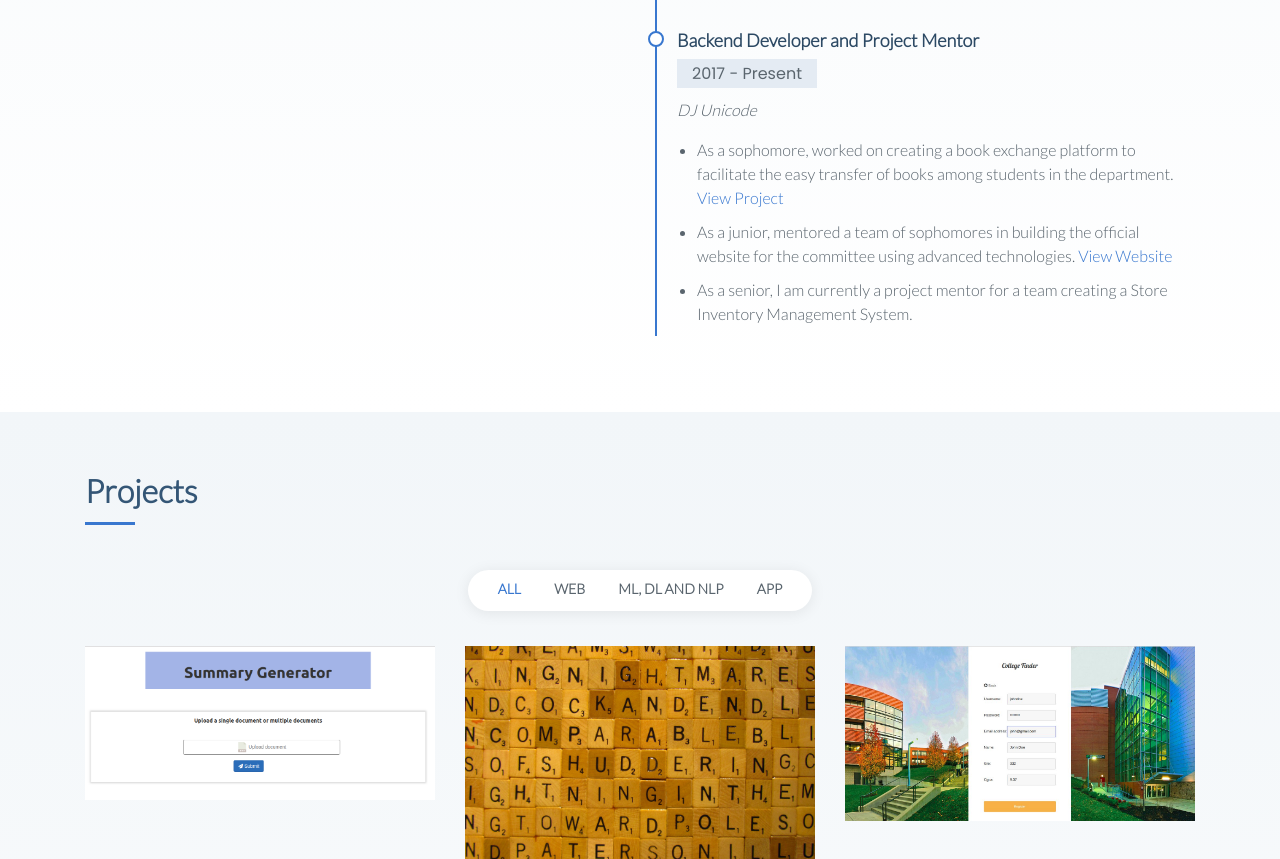
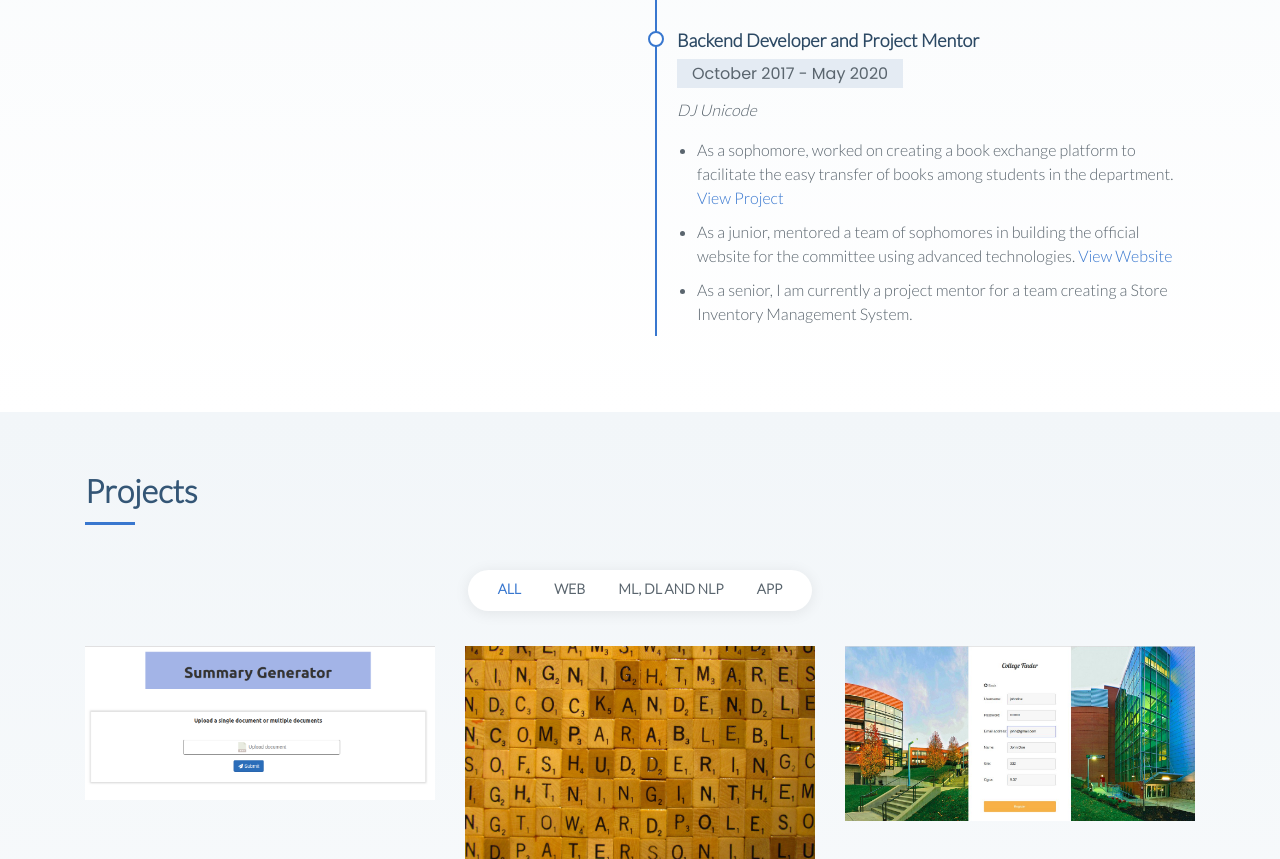
Before and after one commit to AdityaJ42/AdityaJ42.github.io, a plain HTML site: page index.html in a window 1280 px wide. Shown: the part 1804-2663 px from the top of the page. Drawn offline with nearby package versions, Linux system fonts and the light colour scheme; a web font is replaced by a local one.

Commit message:
Update Unicode date

```diff
--- a/index.html
+++ b/index.html
@@ -217,7 +217,7 @@
             </div>
             <div class="resume-item">
               <h4>Backend Developer and Project Mentor</h4>
-              <h5>2017 - Present</h5>
+              <h5>October 2017 - May 2020</h5>
               <p><em>DJ Unicode</em></p>
               <p>
                 <ul>
```
